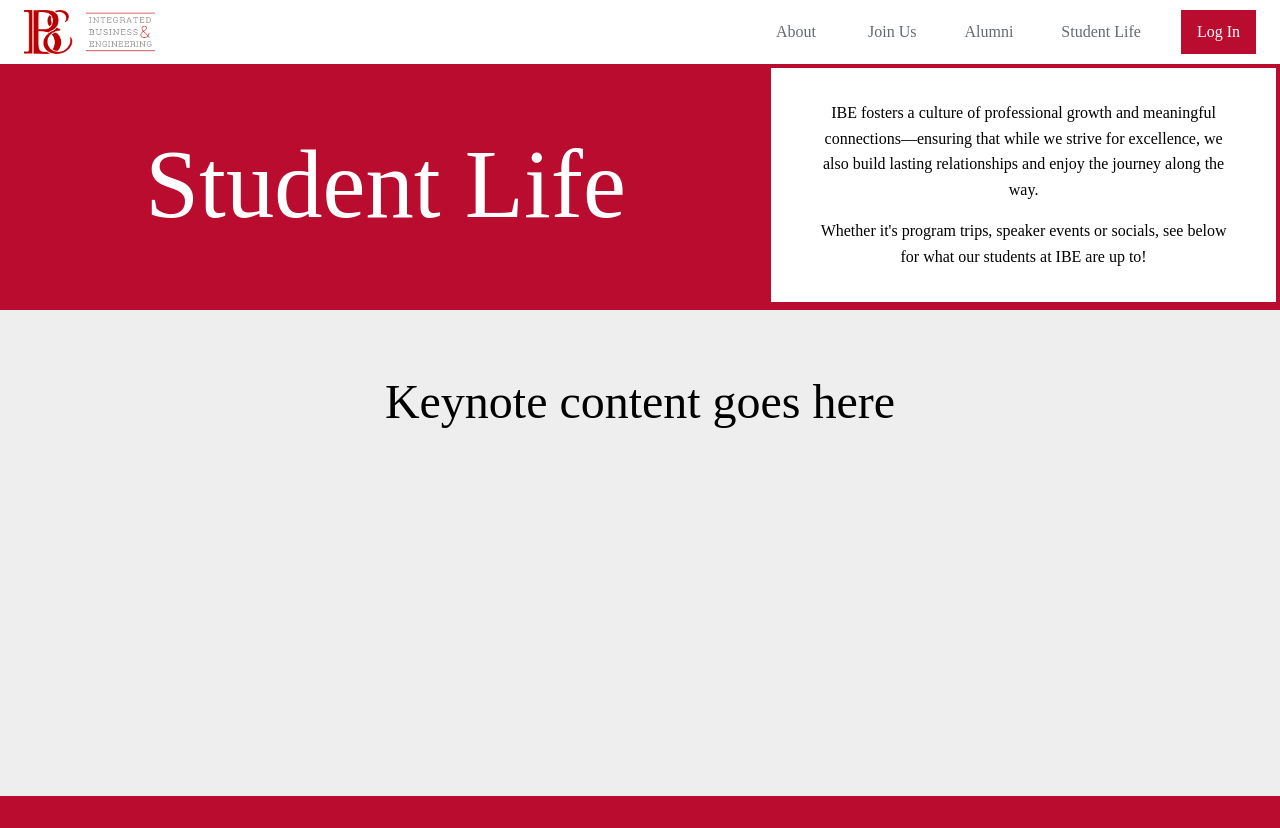
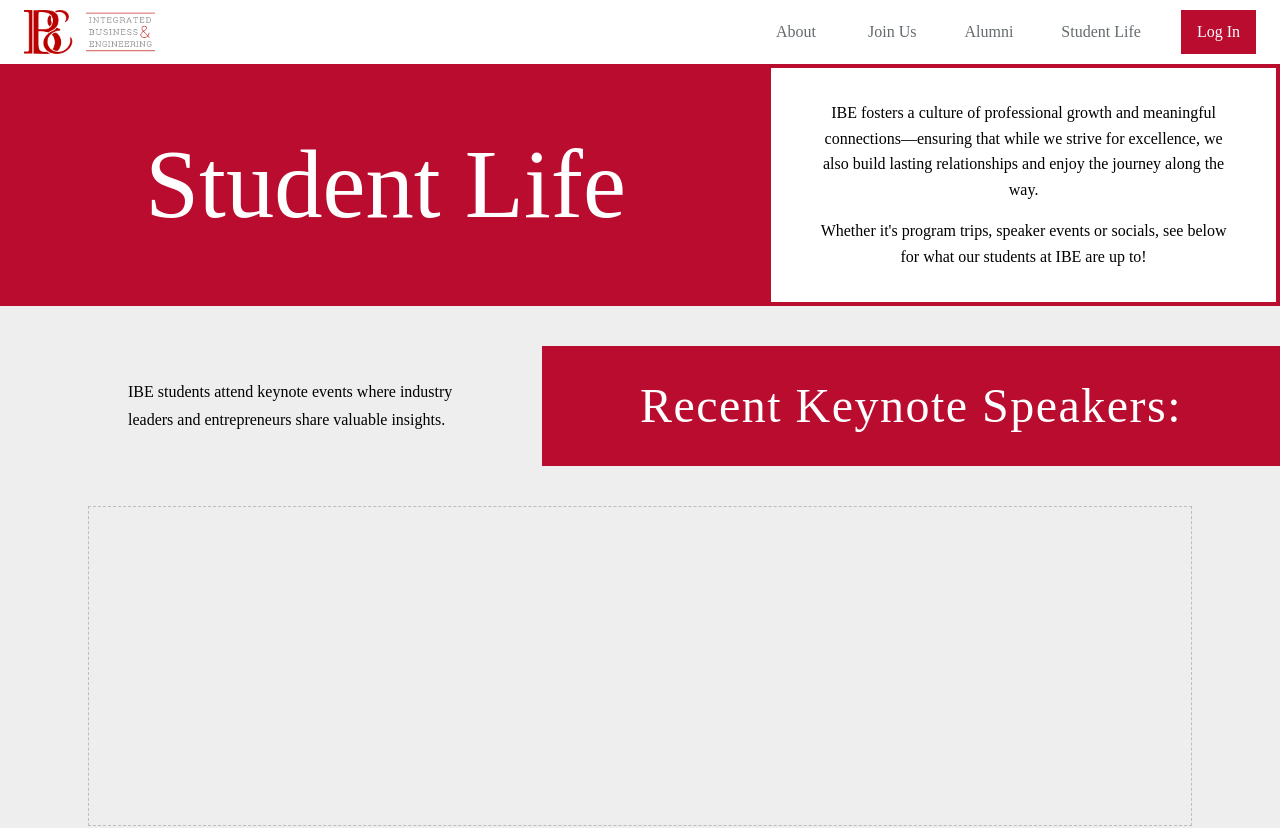
Before and after one commit to ibe-osu/ibe, a Next.js app: page /student-life in a window 1280 px wide. Shown: the top 828 px of the page. Built offline with nearby package versions, Linux system fonts and the light colour scheme; some icons are missing; a web font is replaced by a local one; what @mui/material-nextjs would draw is missing.

Commit message:
Checkpoint

```diff
--- a/src/components/student-life/KeynoteSpeakers.tsx
+++ b/src/components/student-life/KeynoteSpeakers.tsx
@@ -15,13 +15,62 @@ export default function KeynoteSpeakers() {
         ml: "-50vw",
         mr: "-50vw",
         backgroundColor: theme.palette.grey[200],
-        borderTop: `4px solid ${theme.palette.primary.main}`,
-        borderBottom: `4px solid ${theme.palette.primary.main}`,
-        py: { xs: 6, md: 8 },
-        minHeight: "100%",
+        // borderTop: `4px solid ${theme.palette.primary.main}`,
+        // borderBottom: `4px solid ${theme.palette.primary.main}`,
+        pt: { xs: 4, md: 5 },
+        pb: { xs: 4, md: 5 },
+        height: "100%",
       }}
     >
       {/* Inner container stays centered so the speaker content aligns with the rest of the site grid. */}
+      {/* Header band now runs full-bleed to align with hero edges, matching the mock. */}
+      <Box
+        sx={{
+          display: "flex",
+          flexDirection: { xs: "column", md: "row" },
+          gap: { xs: 4, md: 6 },
+          alignItems: "stretch",
+          justifyContent: "space-between",
+          pl: { xs: 3, md: 12 },
+          pr: { xs: 3, md: 0 },
+          pb: { xs: 4, md: 5 },
+        }}
+      >
+        <Box
+          sx={{
+            flexBasis: { xs: "100%", md: "35%" },
+            display: "flex",
+            alignItems: "center",
+            px: { xs: 2, md: 4 },
+          }}
+        >
+          <Typography variant="body1" sx={{ lineHeight: 1.7 }}>
+            IBE students attend keynote events where industry leaders and
+            entrepreneurs share valuable insights.
+          </Typography>
+        </Box>
+        <Box
+          sx={{
+            flexBasis: { xs: "100%", md: "65%" },
+            backgroundColor: theme.palette.primary.main,
+            color: theme.palette.secondary.main,
+            display: "flex",
+            alignItems: "center",
+            justifyContent: "center",
+            px: { xs: 3, md: 6 },
+            py: { xs: 3, md: 4 },
+          }}
+        >
+          <Typography
+            variant="h3"
+            sx={{ textAlign: "center", letterSpacing: 1.5 }}
+          >
+            Recent Keynote Speakers:
+          </Typography>
+        </Box>
+      </Box>
+
+      {/* Inner content area remains centered for the upcoming speaker cards. */}
       <Box
         sx={{
           maxWidth: "1200px",
@@ -29,11 +78,16 @@ export default function KeynoteSpeakers() {
           mx: "auto",
           px: { xs: 3, md: 6 },
           flexGrow: 1,
+          display: "flex",
         }}
       >
-        <Typography variant="h3" sx={{ textAlign: "center" }}>
-          Keynote content goes here
-        </Typography>
+        <Box
+          sx={{
+            flexGrow: 1,
+            border: `1px dashed ${theme.palette.grey[400]}`,
+            minHeight: { xs: 200, md: 320 },
+          }}
+        />
       </Box>
     </Box>
   );
```
Also changed, not shown: src/components/student-life/SpeakerCard.tsx (added).
